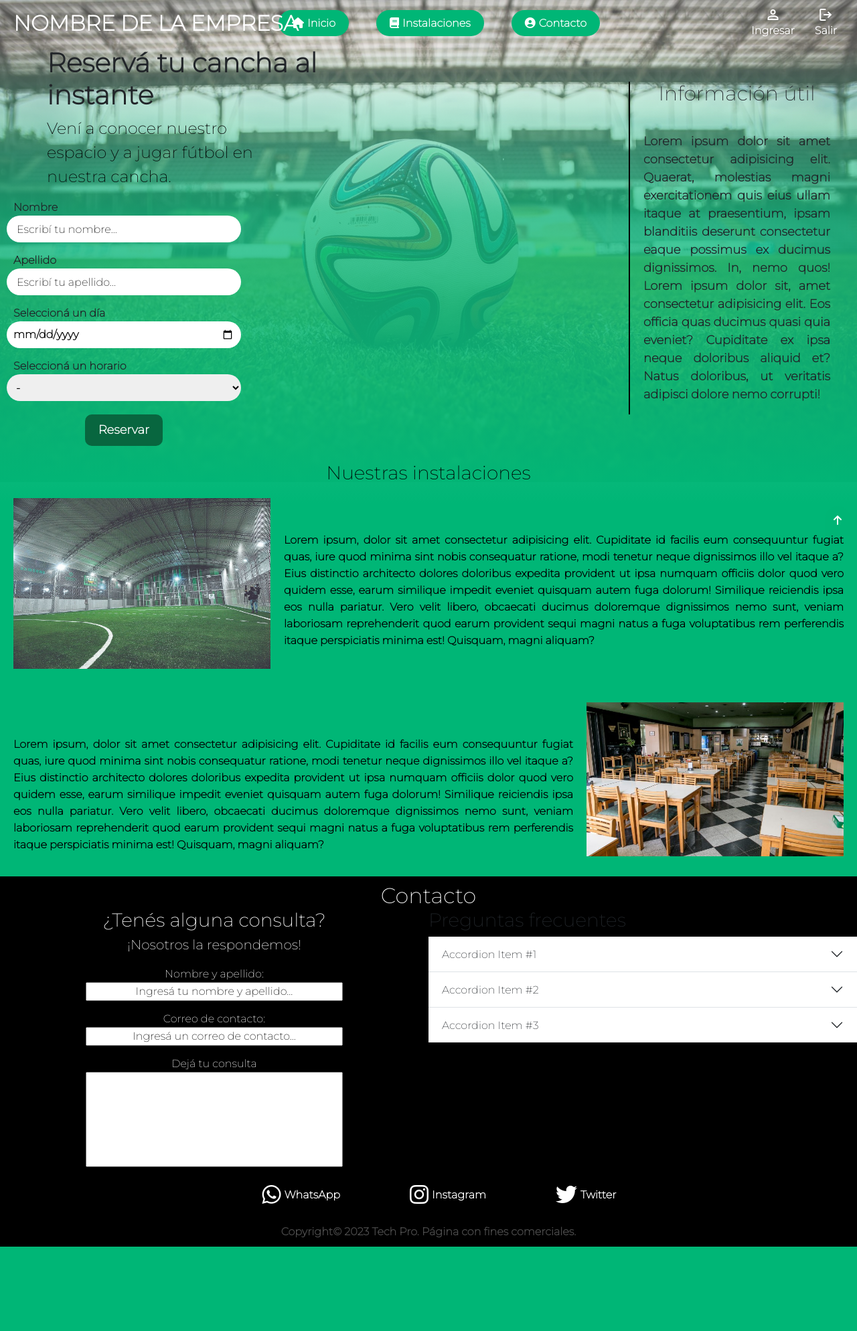
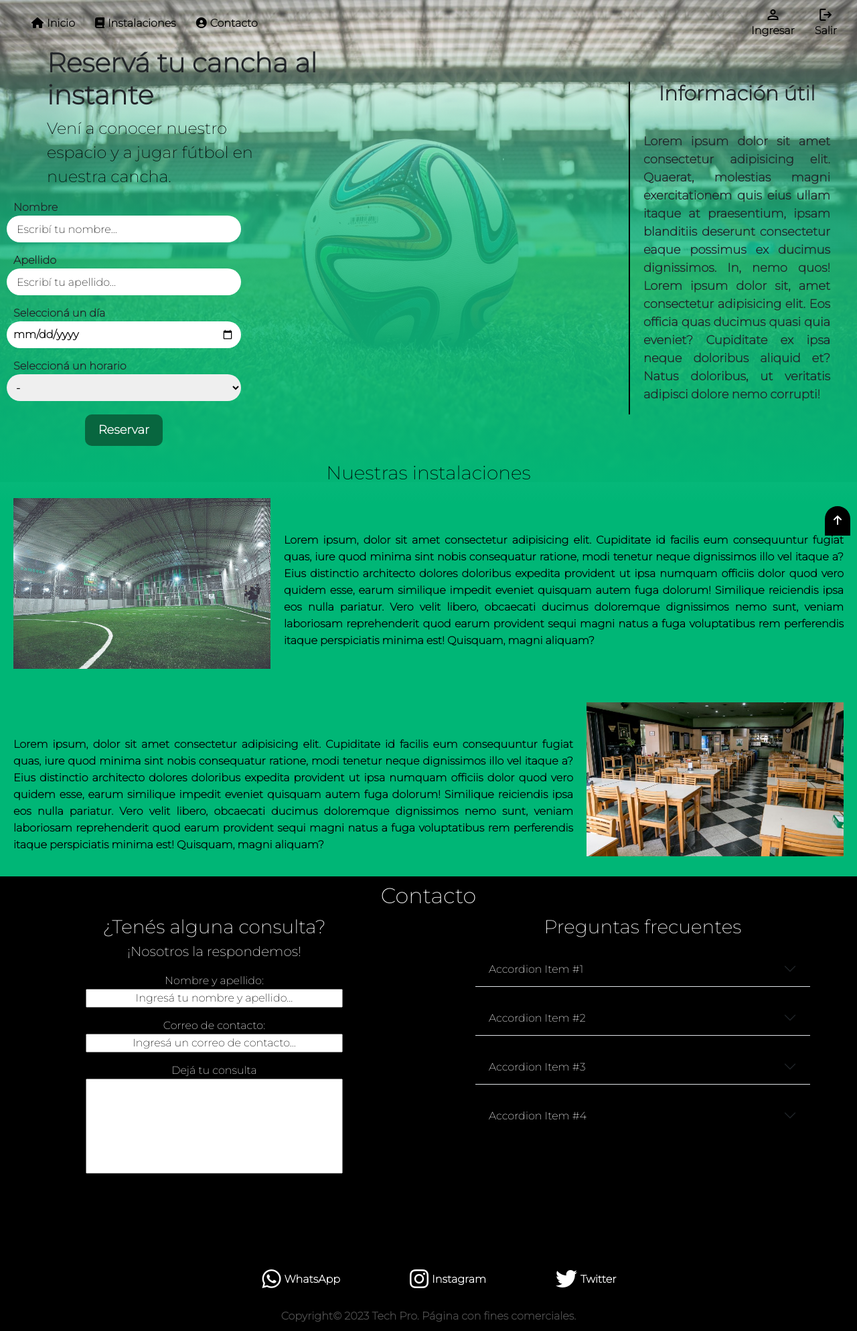
Before and after one commit to NachitoLP/Proyecto-web-Cancha, a Django app: page / in a window 1280 px wide. Shown: the whole page at 67% size. Before the commit the page ends 1862 px from the top, so only its background shows below. Run offline with Django 4.2, Linux system fonts and the light colour scheme; some libraries are stand-ins or nearby versions; some web fonts are replaced.

Commit message:
Parte de contacto mejorada

```diff
--- a/public/css/style.css
+++ b/public/css/style.css
@@ -90,6 +90,7 @@
       padding-left: 20px; }
       .section_reserva_instalaciones .section_reservas .div_informacion_util h3 {
         font-size: 30px;
+        font-weight: 600;
         text-align: center;
         margin-bottom: 40px; }
       .section_reserva_instalaciones .section_reservas .div_informacion_util p {
@@ -135,10 +136,11 @@
       text-align: justify; }
 
 .section_contacto {
-  background-color: black; }
+  background-color: black;
+  min-height: 560px; }
   .section_contacto .titulo_contacto {
     margin: auto;
-    padding-top: 10px;
+    padding: 10px 0px;
     color: white;
     text-align: center; }
   .section_contacto .containers_contacto {
@@ -185,6 +187,22 @@
             font-weight: 500; }
     .section_contacto .containers_contacto .container_preguntas_frecuentes {
       width: 50%; }
+      .section_contacto .containers_contacto .container_preguntas_frecuentes h3 {
+        color: white;
+        text-align: center;
+        margin-bottom: 20px; }
+      .section_contacto .containers_contacto .container_preguntas_frecuentes .accordion {
+        width: 500px;
+        margin: auto; }
+        .section_contacto .containers_contacto .container_preguntas_frecuentes .accordion .accordion-item {
+          margin-bottom: 20px;
+          background-color: transparent;
+          color: white; }
+          .section_contacto .containers_contacto .container_preguntas_frecuentes .accordion .accordion-item .accordion-button {
+            background-color: transparent;
+            color: white; }
+          .section_contacto .containers_contacto .container_preguntas_frecuentes .accordion .accordion-item .accordion-header {
+            color: white; }
 
 /* COMPONENTES */
 /* ICONOS */
@@ -208,6 +226,26 @@
 #up_arrow {
   margin: 0; }
 
+.icons_header_login {
+  position: absolute;
+  right: 0px;
+  display: flex;
+  margin: 10px 15px; }
+  .icons_header_login a {
+    margin: 0px 15px; }
+    .icons_header_login a div {
+      color: black;
+      height: fit-content;
+      font-weight: bold;
+      transition: all 0.3s ease-in-out; }
+      .icons_header_login a div:hover label {
+        cursor: pointer; }
+      .icons_header_login a div:hover span {
+        text-decoration: underline; }
+      .icons_header_login a div span {
+        display: block;
+        text-align: center; }
+
 /* NAV */
 .section_header_y_reserva {
   position: relative;
@@ -226,8 +264,7 @@
     height: 70px;
     width: 100%;
     min-width: 300px;
-    display: flex;
-    justify-content: center; }
+    display: flex; }
     .section_header_y_reserva .header_nav .btn_check {
       font-size: 30px;
       color: white;
@@ -238,93 +275,26 @@
       display: none; }
     .section_header_y_reserva .header_nav #check {
       display: none; }
-    .section_header_y_reserva .header_nav .company_name_title a {
-      text-decoration: none;
-      color: white; }
-      .section_header_y_reserva .header_nav .company_name_title a ::after {
-        color: #024000; }
-    .section_header_y_reserva .header_nav .company_name_title h2 {
-      text-align: center;
-      margin-left: 20px;
-      line-height: 70px;
-      position: absolute;
-      font-weight: bold;
-      left: 0px; }
-    .section_header_y_reserva .header_nav .icons_header_login {
-      position: absolute;
-      right: 0px;
-      display: flex;
-      margin: 10px 15px; }
-      .section_header_y_reserva .header_nav .icons_header_login a {
-        margin: 0px 15px; }
-        .section_header_y_reserva .header_nav .icons_header_login a div {
-          color: white;
-          height: fit-content;
-          font-weight: bold;
-          transition: 0.3s; }
-          .section_header_y_reserva .header_nav .icons_header_login a div:hover {
-            color: black;
-            transition: 0.3s; }
-          .section_header_y_reserva .header_nav .icons_header_login a div span {
-            display: block;
-            text-align: center; }
-    .section_header_y_reserva .header_nav .header_navbar_list_cel {
-      display: none; }
     .section_header_y_reserva .header_nav .header_navbar_list {
       display: flex;
-      width: 40%;
-      justify-content: space-between !important;
+      width: 100%;
+      justify-content: flex-start !important;
       text-align: center;
       line-height: 70px; }
       .section_header_y_reserva .header_nav .header_navbar_list li {
-        margin: 0px 0px; }
+        margin: 0px 15px; }
         .section_header_y_reserva .header_nav .header_navbar_list li a {
-          color: white;
-          font-weight: bold;
+          font-weight: 900;
           text-decoration: none;
           list-style: none;
           transition: 0.3s;
-          background-color: #00b676;
-          border-radius: 20px;
-          padding: 10px 20px; }
+          color: black; }
           .section_header_y_reserva .header_nav .header_navbar_list li a:hover {
-            background-color: black;
-            transition: 0.3s; }
+            text-decoration: underline; }
+          .section_header_y_reserva .header_nav .header_navbar_list li a i {
+            color: black; }
 
 /* NAV RESPONSIVE */
-@media (max-width: 1200px) {
-  .header_nav .company_name_title {
-    display: none; }
-  .header_nav .header_navbar_list {
-    display: none !important; }
-  .header_nav .header_navbar_list_cel {
-    display: flex !important;
-    width: 40%;
-    justify-content: space-between !important;
-    text-align: center; }
-    .header_nav .header_navbar_list_cel li {
-      margin: 0px 0px; }
-      .header_nav .header_navbar_list_cel li .container_icons_1200px {
-        color: black;
-        font-weight: bold;
-        text-decoration: none;
-        list-style: none;
-        transition: 0.3s;
-        display: flex;
-        flex-direction: column;
-        margin: 0px; }
-        .header_nav .header_navbar_list_cel li .container_icons_1200px i {
-          padding: 0px;
-          margin-top: 20px;
-          margin-bottom: 5px;
-          color: black; }
-        .header_nav .header_navbar_list_cel li .container_icons_1200px label {
-          padding: 0px;
-          margin: 0px; }
-        .header_nav .header_navbar_list_cel li .container_icons_1200px:hover {
-          background-color: black;
-          transition: 0.3s; } }
-
 @media (max-width: 798px) {
   .fondo_futbol .header_nav {
     justify-content: center; }
@@ -334,8 +304,6 @@
       position: initial; }
     .fondo_futbol .header_nav #check:checked ~ .header_navbar_list {
       left: 0; }
-    .fondo_futbol .header_nav .header_navbar_list_cel {
-      display: none !important; }
     .fondo_futbol .header_nav .header_navbar_list {
       position: fixed;
       display: block !important;
@@ -367,7 +335,7 @@
   width: 100%;
   min-width: 300px; }
   .footer .footer_up_button {
-    background-color: rgba(0, 182, 118, 0.8);
+    background-color: black;
     border-top-left-radius: 150px;
     border-top-right-radius: 150px;
     padding: 10px 13px 10px 13px;
--- a/public/scss/componentes/_footer.scss
+++ b/public/scss/componentes/_footer.scss
@@ -8,7 +8,7 @@
     min-width: 300px;
 
     .footer_up_button {
-        background-color: $color-primary;
+        background-color: rgb(0, 0, 0);
         border-top-left-radius: 150px;
         border-top-right-radius: 150px;
         padding: 10px 13px 10px 13px;
--- a/public/scss/componentes/_header.scss
+++ b/public/scss/componentes/_header.scss
@@ -22,7 +22,6 @@
         width: 100%;
         min-width: 300px;
         display: flex;
-        justify-content: center;
 
         .btn_check {
             font-size: 30px;
@@ -38,78 +37,29 @@
             display: none;
         }
 
-        .company_name_title{
-            a{
-                text-decoration: none;
-                color: rgb(255, 255, 255);
-                ::after{
-                    color: rgb(2, 64, 0);
-                }
-            }
-            h2{
-                text-align: center;
-                margin-left: 20px;
-                line-height: 70px;
-                position: absolute;
-                font-weight: bold;
-                left: 0px;
-            }
-        }
-
-        .icons_header_login {
-            position: absolute;
-            right: 0px;
-            display: flex;
-            margin: 10px 15px;
-
-            a {
-                margin: 0px 15px;
-
-                div {
-                    color: white;
-                    height: fit-content;
-                    font-weight: bold;
-                    transition: 0.3s;
-
-                    &:hover {
-                        color: rgb(0, 0, 0);
-                        transition: 0.3s;
-                    }
-                    span {
-                        display: block;
-                        text-align: center;
-                    }
-                }
-            }
-        }
-
-        .header_navbar_list_cel {
-            display: none;
-        }
-
         .header_navbar_list {
             display: flex;
-            width: 40%;
-            justify-content: space-between !important;
+            width: 100%;
+            justify-content: flex-start !important;
             text-align: center;
             line-height: 70px;
 
             li {
-                margin: 0px 0px;
+                margin: 0px 15px;
 
                 a {
-                    color: white;
-                    font-weight: bold;
+                    font-weight: 900;
                     text-decoration: none;
                     list-style: none;
                     transition: 0.3s;
-                    background-color: $color-primary-rgb;
-                    border-radius: 20px;
-                    padding: 10px 20px;
+                    color: rgb(0, 0, 0);
 
-                    &:hover {
-                        background-color: rgb(0, 0, 0);
-                        transition: 0.3s;
+                    &:hover{
+                        text-decoration: underline;
+                    }
+
+                    i{
+                        color: black;
                     }
                 }
             }
--- a/public/scss/componentes/_iconos.scss
+++ b/public/scss/componentes/_iconos.scss
@@ -24,3 +24,35 @@
 #up_arrow {
     margin: 0;
 }
+
+.icons_header_login {
+    position: absolute;
+    right: 0px;
+    display: flex;
+    margin: 10px 15px;
+
+    a {
+        margin: 0px 15px;
+
+        div {
+            color: rgb(0, 0, 0);
+            height: fit-content;
+            font-weight: bold;
+            transition: all 0.3s ease-in-out;
+
+            &:hover {
+                label{
+                    cursor:pointer;
+                }
+                span{
+                    text-decoration: underline;
+                }
+            }
+
+            span {
+                display: block;
+                text-align: center;
+            }
+        }
+    }
+}
--- a/public/scss/views/contacto.scss
+++ b/public/scss/views/contacto.scss
@@ -1,9 +1,10 @@
 .section_contacto{
     background-color: black;
+    min-height:560px;
 
     .titulo_contacto{
         margin: auto;
-        padding-top: 10px;
+        padding: 10px 0px;
         color: white;
         text-align: center;
     }
@@ -63,6 +64,31 @@
         }
         .container_preguntas_frecuentes{
             width: 50%;
+
+            h3 {
+                color: white;
+                text-align: center;
+                margin-bottom: 20px;
+            }
+            .accordion {
+                width: 500px;
+                margin: auto;
+
+
+                .accordion-item{
+                    margin-bottom: 20px;
+                    background-color: transparent;
+                    color: white;
+
+                    .accordion-button {
+                        background-color: transparent;
+                        color: white;
+                    }
+                    .accordion-header {
+                        color: white;
+                    }
+                }
+            }
         }
     }
 
--- a/public/scss/views/reserva.scss
+++ b/public/scss/views/reserva.scss
@@ -101,6 +101,7 @@
             padding-left: 20px;
             h3{
                 font-size: 30px;
+                font-weight: 600;
                 text-align: center;
                 margin-bottom: 40px;
             }
--- a/templates/home/index.html
+++ b/templates/home/index.html
@@ -22,33 +22,10 @@
                 <nav class="header_nav">
                     <input type="checkbox" id="check">
                     <label for="check" class="btn_check"><i class="fa-solid fa-bars"></i></label>
-                    <div class="company_name_title">
-                        <a href="#"><h2>NOMBRE DE LA EMPRESA</h2></a>
-                    </div>
                     <ul class="header_navbar_list">
                         <li><a href="#inicio"><i class="fa-solid fa-house list_icons"></i>Inicio</a></li>
                         <li><a href="#instalaciones"><i class="fa-solid fa-book list_icons"></i>Instalaciones</a></li>
                         <li><a href="#contacto"><i class="fa-solid fa-circle-user list_icons"></i>Contacto</a></li>
-                    </ul>
-                    <ul class="header_navbar_list_cel">
-                        <li>
-                            <a href="#inicio" class="container_icons_1200px">
-                                <i class="fa-solid fa-house list_icons"></i>
-                                <label>Inicio</label>
-                            </a>
-                        </li>
-                        <li>
-                            <a href="#instalaciones" class="container_icons_1200px">
-                                <i class="fa-solid fa-book list_icons"></i>
-                                <label>Instalaciones</label>
-                            </a>
-                        </li>
-                        <li>
-                            <a href="#contacto" class="container_icons_1200px">
-                                <i class="fa-solid fa-circle-user list_icons"></i>
-                                <label>Contacto</label>
-                            </a>
-                        </li>
                     </ul>
                     <div class="icons_header_login">
                         <a href="/log-in">
@@ -156,8 +133,8 @@
                         </button>
                         </h2>
                         <div id="flush-collapseOne" class="accordion-collapse collapse" data-bs-parent="#accordionFlushExample">
-                        <div class="accordion-body">Placeholder content for this accordion, which is intended to demonstrate the <code>.accordion-flush</code> class. This is the first item's accordion body.</div>
-                    </div>
+                            <div class="accordion-body">Placeholder content for this accordion, which is intended to demonstrate the <code>.accordion-flush</code> class. This is the first item's accordion body.</div>
+                        </div>
                     </div>
                         <div class="accordion-item">
                         <h2 class="accordion-header">
@@ -176,13 +153,20 @@
                         </button>
                         </h2>
                         <div id="flush-collapseThree" class="accordion-collapse collapse" data-bs-parent="#accordionFlushExample">
-                            <div class="accordion-body">Placeholder content for this accordion, which is intended to demonstrate the <code>.accordion-flush</code> class. This is the third item's accordion body. Nothing more exciting happening here in terms of content, but just filling up the space to make it look, at least at first glance, a bit more representative of how this would look in a real-world application.</div>
+                            <div class="accordion-body">Placeholder content for this accordion, which is intended to demonstrate the <code>.accordion-flush</code> class. This is the third item's accordion body. Nothing more exciting happening here in terms of content.</div>
+                        </div>
+                    </div>
+                    <div class="accordion-item">
+                        <h2 class="accordion-header">
+                        <button class="accordion-button collapsed" type="button" data-bs-toggle="collapse" data-bs-target="#flush-collapseFour" aria-expanded="false" aria-controls="flush-collapseFour">
+                            Accordion Item #4
+                        </button>
+                        </h2>
+                        <div id="flush-collapseFour" class="accordion-collapse collapse" data-bs-parent="#accordionFlushExample">
+                            <div class="accordion-body">Placeholder content for this accordion, which is intended to demonstrate the <code>.accordion-flush</code> class. This is the third item's accordion body. Nothing more exciting happening here in terms of content.</div>
                         </div>
                     </div>
                 </div>
-            </div>
-            <div>
-
             </div>
         </div>
     </section>
```
Also changed, not shown: other parts of public/scss/componentes/_header.scss (+0 -52 lines).
